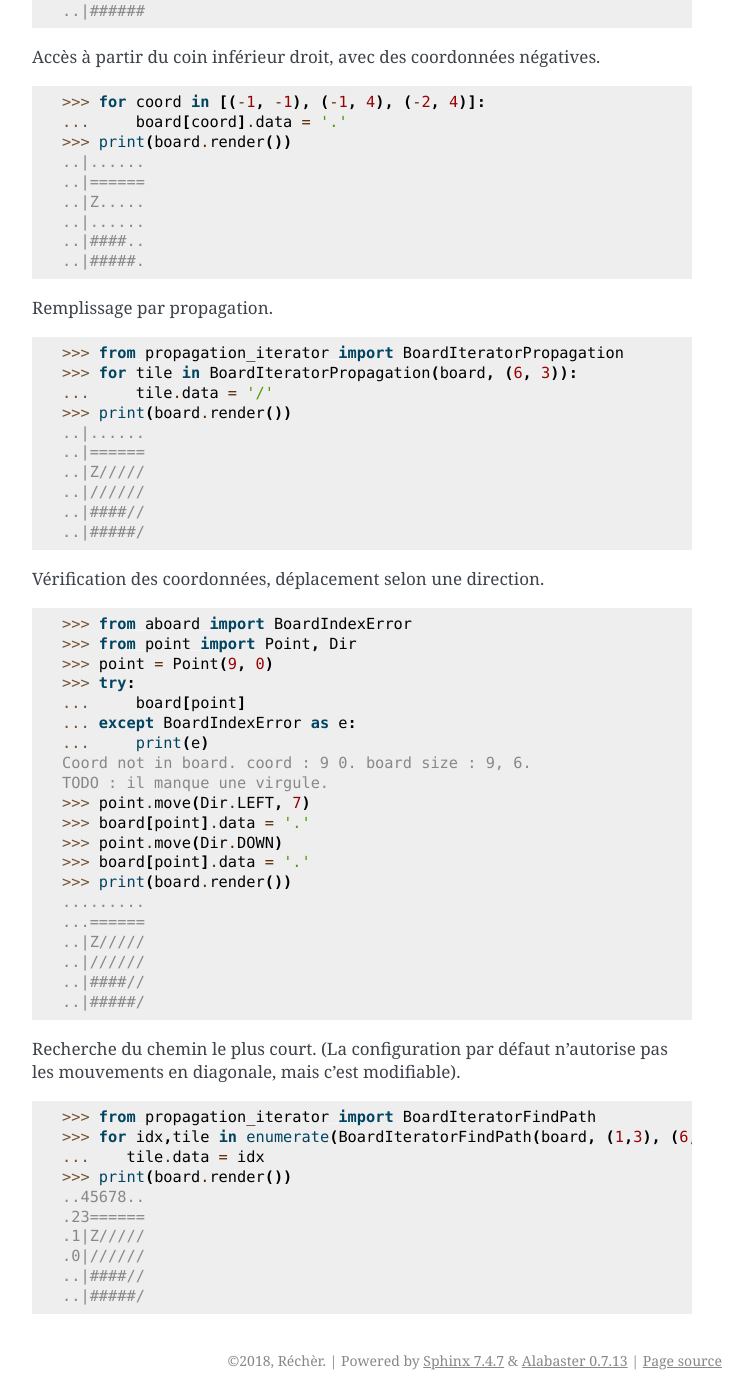
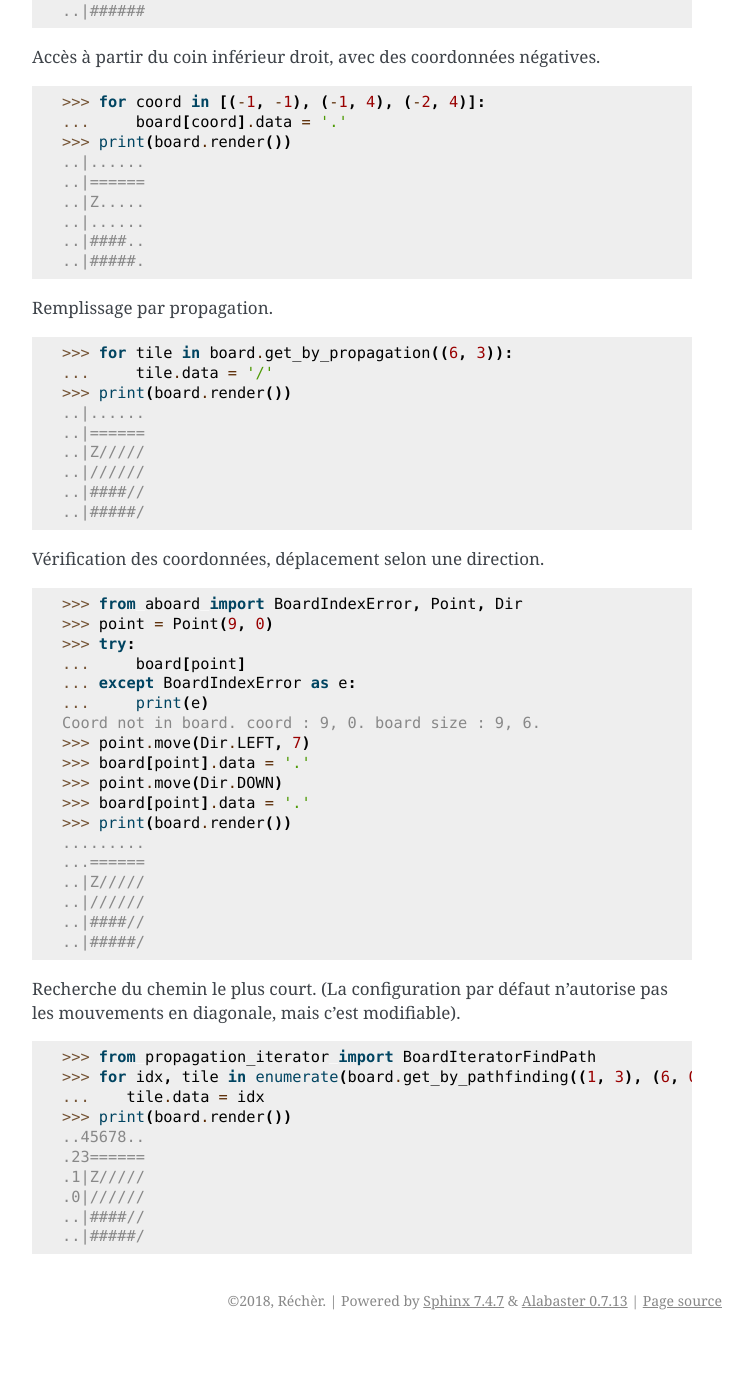
Before and after one commit to darkrecher/aboard, a Sphinx documentation site: the page built from docs/source/index.rst, in a window 1280 px wide and 1400 px high, scrolled down 1307 px. Shown: the whole window, without its empty margins (388-1140 px from the left). Built offline with Sphinx 7.4.7, drawn with Linux system fonts in a browser that asks for light colours; after the commit the page ends 2647 px from its top, so only the background shows below that.

Commit message:
[doc] Simplification du code de quickstart dans la page d'index.

```diff
--- a/docs/source/index.rst
+++ b/docs/source/index.rst
@@ -70,8 +70,7 @@ Accès à partir du coin inférieur droit, avec des coordonnées négatives.
 
 Remplissage par propagation.
 
->>> from propagation_iterator import BoardIteratorPropagation
->>> for tile in BoardIteratorPropagation(board, (6, 3)):
+>>> for tile in board.get_by_propagation((6, 3)):
 ...     tile.data = '/'
 >>> print(board.render())
 ..|......
@@ -83,15 +82,13 @@ Remplissage par propagation.
 
 Vérification des coordonnées, déplacement selon une direction.
 
->>> from aboard import BoardIndexError
->>> from point import Point, Dir
+>>> from aboard import BoardIndexError, Point, Dir
 >>> point = Point(9, 0)
 >>> try:
 ...     board[point]
 ... except BoardIndexError as e:
 ...     print(e)
-Coord not in board. coord : 9 0. board size : 9, 6.
-TODO : il manque une virgule.
+Coord not in board. coord : 9, 0. board size : 9, 6.
 >>> point.move(Dir.LEFT, 7)
 >>> board[point].data = '.'
 >>> point.move(Dir.DOWN)
@@ -107,7 +104,7 @@ TODO : il manque une virgule.
 Recherche du chemin le plus court. (La configuration par défaut n'autorise pas les mouvements en diagonale, mais c'est modifiable).
 
 >>> from propagation_iterator import BoardIteratorFindPath
->>> for idx,tile in enumerate(BoardIteratorFindPath(board, (1,3), (6,0))):
+>>> for idx, tile in enumerate(board.get_by_pathfinding((1, 3), (6, 0))):
 ...    tile.data = idx
 >>> print(board.render())
 ..45678..
```
Also changed, not shown: 5 other files.
